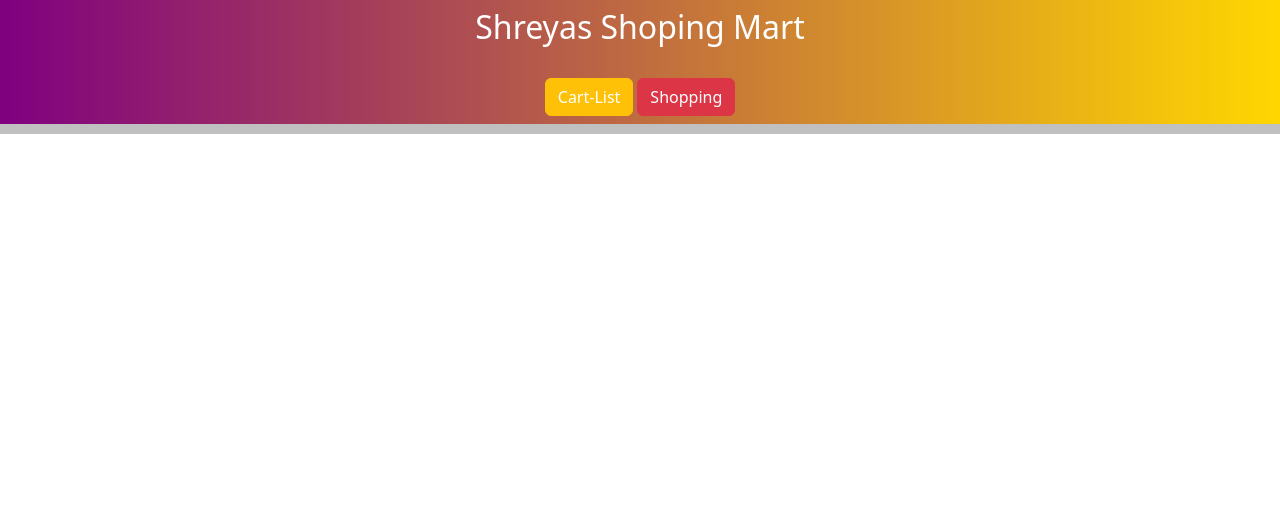
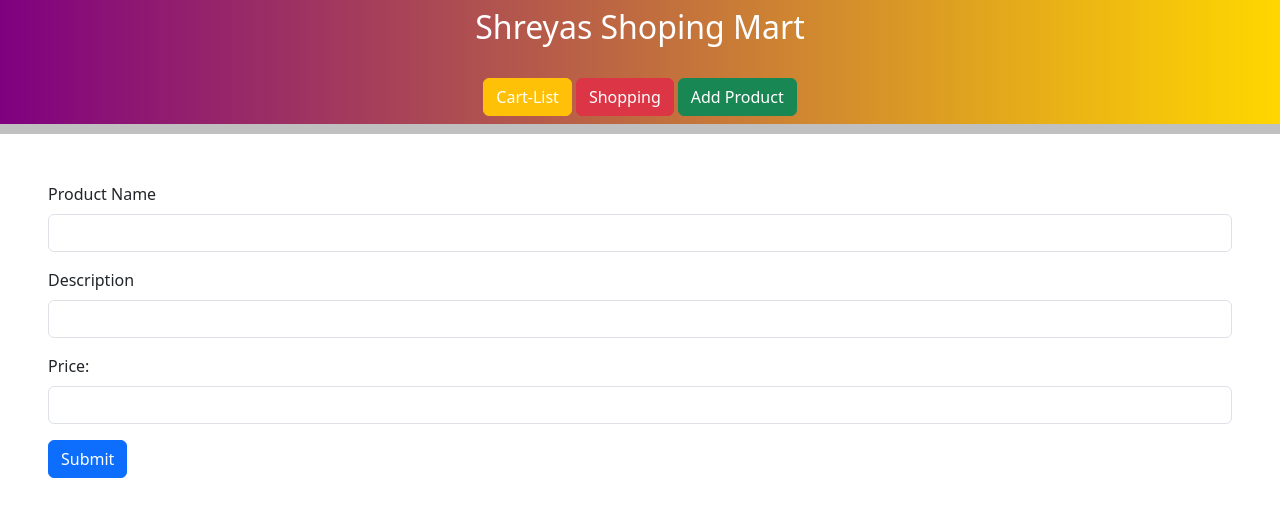
Before and after one commit to ShreyasSathyanarayana/CartProject, a React (Create React App) app: page /add-item in a window 1280 px wide. Shown: the top 516 px of the page. Built offline with nearby package versions, Linux system fonts and the light colour scheme.

Commit message:
added add product

```diff
--- a/src/App.js
+++ b/src/App.js
@@ -2,10 +2,12 @@
 // import Addtodo from "./components/Addtodo";
 import AddToCart from "./cart-components/AddToCart";
 import CartList from "./cart-components/CartList";
+import { Add } from "./cart-components/Add";
 import{BrowserRouter as Router,Routes,Route,Link} from 'react-router-dom';
 import "./cart-components/CartList.css"
+import { data } from "./cart-components/Data";
 function App(){
-
+  // localStorage.setItem("cart-item",JSON.stringify(data))
   return (
     <Router>
       <div>
@@ -14,11 +16,12 @@ function App(){
             <br />
             {/* <Link to="/home"> <button className="btn btn-primary">Create Task</button></Link> */}
             <div>
-            <Link to="/addtocart" className="btn btn-warning text-white">Cart-List</Link><Link to="/" className="btn btn-danger ms-1">Shopping</Link>
+            <Link to="/addtocart" className="btn btn-warning text-white">Cart-List</Link><Link to="/" className="btn btn-danger ms-1">Shopping</Link><Link to="/add-item" className="btn btn-success ms-1">Add Product</Link>
             </div>
       </header>
          <Routes>
          <Route path="/" Component={CartList}/>
+         <Route path="/add-item" Component={Add}/>
          <Route path="/addtocart" exact Component={AddToCart}/>
 
          </Routes>
--- /dev/null
+++ b/src/cart-components/Add.js
@@ -0,0 +1,34 @@
+import { data } from "./Data";
+
+export function Add(){
+    const addData = ()=>{
+         const name =document.getElementById("name").value;
+         const description = document.getElementById("description").value;
+         const price = document.getElementById("price").value;
+         const datas ={
+            title:name,
+            description:description,
+            price:price
+         }
+         const prevValue = JSON.parse(localStorage.getItem("cart-item"))
+         localStorage.setItem("cart-item",JSON.stringify(prevValue?[...prevValue,datas]:[...data,datas]))
+         console.log(JSON.parse(localStorage.getItem("cart-item")));
+    }
+    return(
+        <div className="p-5">
+  <div class="mb-3 ">
+    <label for="exampleInputEmail1" class="form-label">Product Name</label>
+    <input type="text" class="form-control" id="name" aria-describedby="emailHelp"></input>
+  </div>
+  <div class="mb-3">
+    <label for="exampleInputPassword1" class="form-label">Description</label>
+    <input type="text" class="form-control" id="description"></input>
+  </div>
+  <div class="mb-3">
+    <label for="exampleInputPassword1" class="form-label">Price:</label>
+    <input type="text" class="form-control" id="price"></input>
+  </div>
+  <button type="submit" class="btn btn-primary" onClick={addData}>Submit</button>
+        </div>
+    )
+}
--- a/src/cart-components/AddToCart.js
+++ b/src/cart-components/AddToCart.js
@@ -2,6 +2,7 @@ import { useSelector,useDispatch } from "react-redux";
 import {deletecart,editCart} from '../cart-components/redux/slice/cardslice'
 import './CartList.css'
 import { useState,useEffect } from "react";
+import des from "../default-pic.jpg"
 function AddToCart(){
     const state =useSelector((state)=>state.cart.data)
     // console.log("addto card quantity value",state[0].quantity)
@@ -51,7 +52,7 @@ function AddItem({title,price,quantity,image,index}){
 
     return(
             <div className="additem-container p-3  m-2 mt-0" style={{width: "98%",display:"flex",alignItems:"center",border:"5px solid gold",borderRadius:"25px",backgroundColor:"white",color:"black"}}>
-                <img src={image} className="card-img-top" alt="..." style={{height:"10rem" ,width:"10rem"}}></img>
+                <img src={image?image:des} className="card-img-top" alt="..." style={{height:"10rem" ,width:"10rem"}}></img>
                 <div className="card-body ps-5">
                     <p className="card-text"><span style={{fontWeight:"bold"}}>Product Name:</span> <span className="ms-2">{title}</span></p>
                     <p className="card-text "><span style={{fontWeight:"bold"}}>Price:</span> <span className="ms-2 text-success">₹{price}</span></p>
--- a/src/cart-components/CartList.js
+++ b/src/cart-components/CartList.js
@@ -2,9 +2,11 @@ import { useEffect, useState } from "react";
 import {useDispatch} from 'react-redux'
 import { addCart } from "./redux/slice/cardslice";
 import { data } from "./Data";
+// import defa from "C:\Users\sathy\Documents\GitHub\CartProject\src\default-pic.jpg"
+import des from "../default-pic.jpg"
 import './CartList.css'
 function CartList(){
-    // const [data,setData]=useState(null);
+    const [datas,setDatas]=useState(null);
     // const state = useSelector(state=>state);
     // console.log("cart -list state value on update",state)
 
@@ -14,6 +16,22 @@ function CartList(){
     //     .catch((err)=>alert("please check your internet "+err))
     // },[]);
     // console.log(data)
+    useEffect(()=>{
+       if(!localStorage.getItem("cart-item")){
+           localStorage.setItem("cart-item",JSON.stringify(data));
+           const value = localStorage.getItem("cart-item")
+          const json =JSON.parse(value)
+          console.log(...data)
+          setDatas(json)
+       }
+       else{
+        const value = localStorage.getItem("cart-item")
+       const json =JSON.parse(value)
+       console.log(...data)
+       setDatas(json)
+       }
+
+    },[])
 
     if(!data){
         return(
@@ -23,7 +41,7 @@ function CartList(){
     return(
         <div className="card-list">
             {
-              data&& data.map((item,index)=><Item id={item.id} title={item.title} price={item.price} description={item.description} image={item.image} index={index}/>)
+              datas&& datas.map((item,index)=><Item  title={item.title} price={item.price} description={item.description?item.description:null} image={item.image} index={index}/>)
             }
         </div>
     )
@@ -71,10 +89,9 @@ export function Item({id,title,price,description,image,index}){
     const displayText = isExpanded ? description : `${description.slice(0, maxCharCount)}...`;
     return(
         <div className="card" style={{width: "18rem"}}>
-            <img src={image} className="card-img-top p-5" alt="..." height={"50%"}></img>
+            <img src={image?image:des} className="card-img-top p-5" alt="..." height={"50%"}></img>
             <div className="card-body">
                 <h5 className="card-title">{title}</h5>
-                <p>id:{id}</p>
                 <p style={{marginBottom:"0"}} >{displayText}</p>
                 {description.length > maxCharCount && (
                 <p onClick={toggleReadMore} className="text-primary text-end read-more">
```
Also changed, not shown: src/default-pic.jpg (added).
